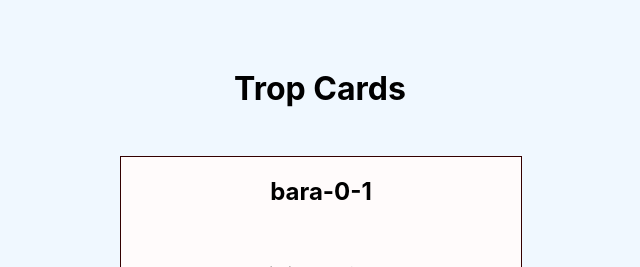
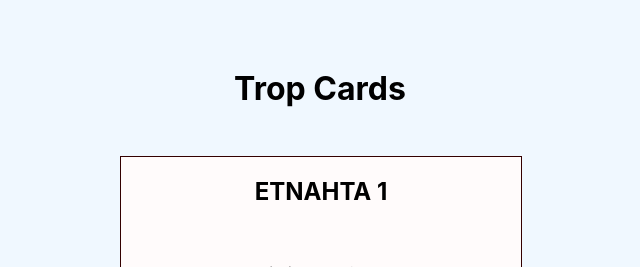
Before and after one commit to jaykaron/trop-cards, a React (Create React App) app: page / in a window 1280 px wide. Shown: the top 267 px of the page, without its empty margins (320-960 px from the left). Built offline with nearby package versions, Linux system fonts and the light colour scheme.

Commit message:
Add names and remove rare trop

```diff
--- a/src/data/trop.ts
+++ b/src/data/trop.ts
@@ -50,19 +50,19 @@ export const EXAMPLES: Example[] = [
 ];
 
 let ALL_BARA : Example[] = [];
-ALL_SYMBOLS.forEach((sym, i) => {
+ALL_SYMBOLS.forEach(({name, char}, i) => {
   ALL_BARA.push({
-    name: `bara-${i}-1`,
+    name: `${name} 1`,
     word: WORDS[0],
-    trop: [{ spot: 0, char: sym }]
+    trop: [{ spot: 0, char }]
   });
   ALL_BARA.push({
-    name: `bara-${i}-2`,
+    name: `${name} 2`,
     word: WORDS[0],
-    trop: [{ spot: 1, char: sym }]
+    trop: [{ spot: 1, char }]
   });
 });
-export {ALL_BARA};
+export { ALL_BARA };
 
 export const exampleToString = (example: Example) : string => {
   let text = example.word.text;
--- a/src/data/tropSymbols.ts
+++ b/src/data/tropSymbols.ts
@@ -27,29 +27,29 @@ export const TELISHA_KETANA = String.fromCharCode(1449);
 export const YERAH_BEN_YOMO = String.fromCharCode(1450);
 
 export const ALL_SYMBOLS = [
-  ETNAHTA,
-  SEGOL,
-  SHALSHELET,
-  ZAQEF_QATAN,
-  ZAQEF_GADOL,
-  TIPEHA,
-  REVIA,
-  ZARQA,
-  PASHTA,
-  YETIV,
-  TEVIR,
-  GERESH,
-  GERSHAYIM,
-  QARNEY_PARA,
-  TELISHA_GEDOLA,
-  PAZER,
-  ATNAH_HAFUKH,
-  MUNAH,
-  MAHAPAKH,
-  MERKHA,
-  MERKHA_KEFULA,
-  DARGA,
-  QADMA,
-  TELISHA_KETANA,
-  YERAH_BEN_YOMO
+  { name: "ETNAHTA", char: ETNAHTA},
+  { name: "SEGOL", char: SEGOL},
+  // { name: "SHALSHELET", char: SHALSHELET},
+  { name: "ZAQEF_QATAN", char: ZAQEF_QATAN},
+  { name: "ZAQEF_GADOL", char: ZAQEF_GADOL},
+  { name: "TIPEHA", char: TIPEHA},
+  { name: "REVIA", char: REVIA},
+  { name: "ZARQA", char: ZARQA},
+  { name: "PASHTA", char: PASHTA},
+  { name: "YETIV", char: YETIV},
+  { name: "TEVIR", char: TEVIR},
+  { name: "GERESH", char: GERESH},
+  { name: "GERSHAYIM", char: GERSHAYIM},
+  // { name: "QARNEY_PARA", char: QARNEY_PARA},
+  { name: "TELISHA_GEDOLA", char: TELISHA_GEDOLA},
+  { name: "PAZER", char: PAZER},
+  // { name: "ATNAH_HAFUKH", char: ATNAH_HAFUKH},
+  { name: "MUNAH", char: MUNAH},
+  { name: "MAHAPAKH", char: MAHAPAKH},
+  { name: "MERKHA", char: MERKHA},
+  // { name: "MERKHA_KEFULA", char: MERKHA_KEFULA},
+  { name: "DARGA", char: DARGA},
+  { name: "QADMA", char: QADMA},
+  { name: "TELISHA_KETANA", char: TELISHA_KETANA},
+  // { name: "YERAH_BEN_YOMO", char: YERAH_BEN_YOMO}
 ];
```
